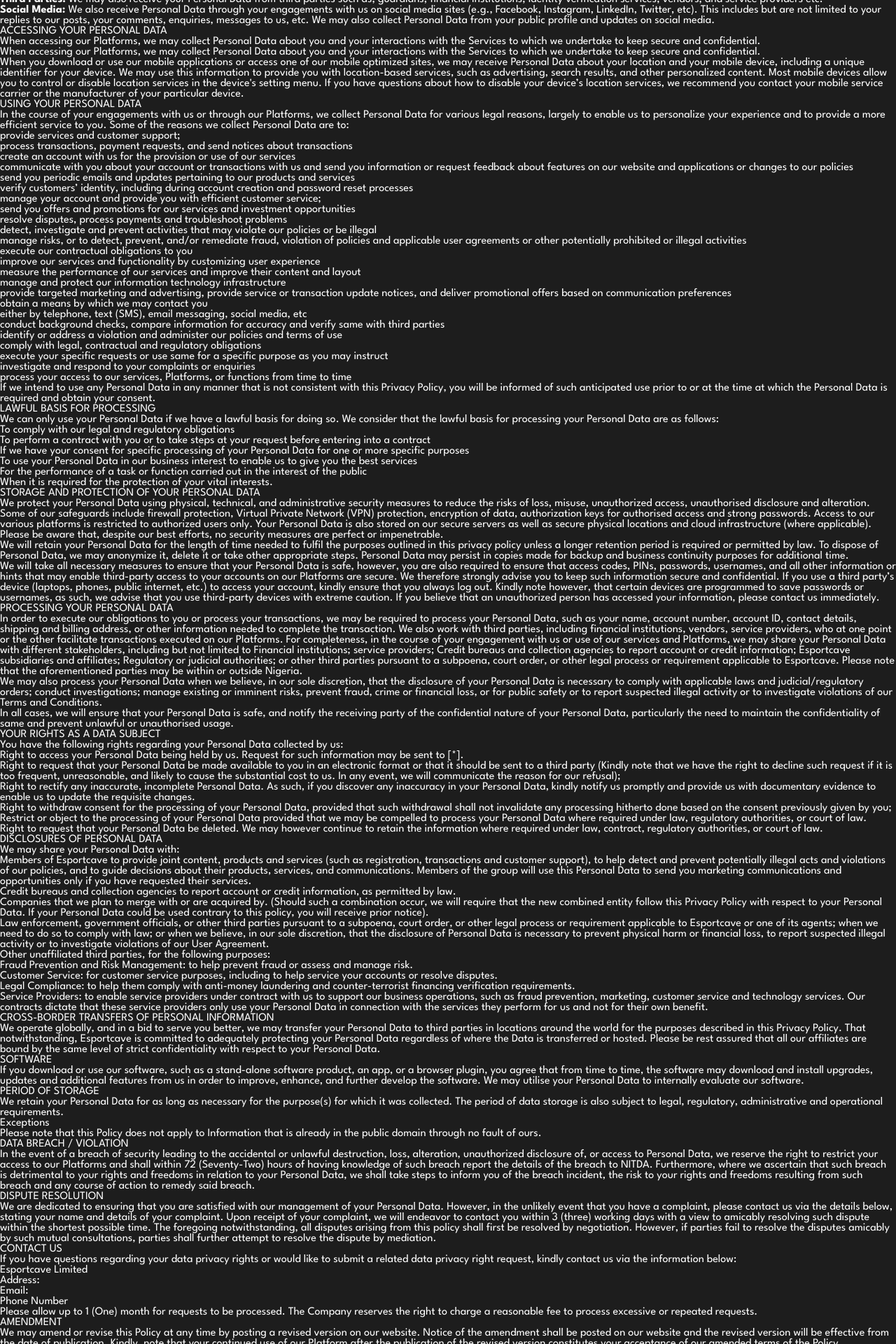
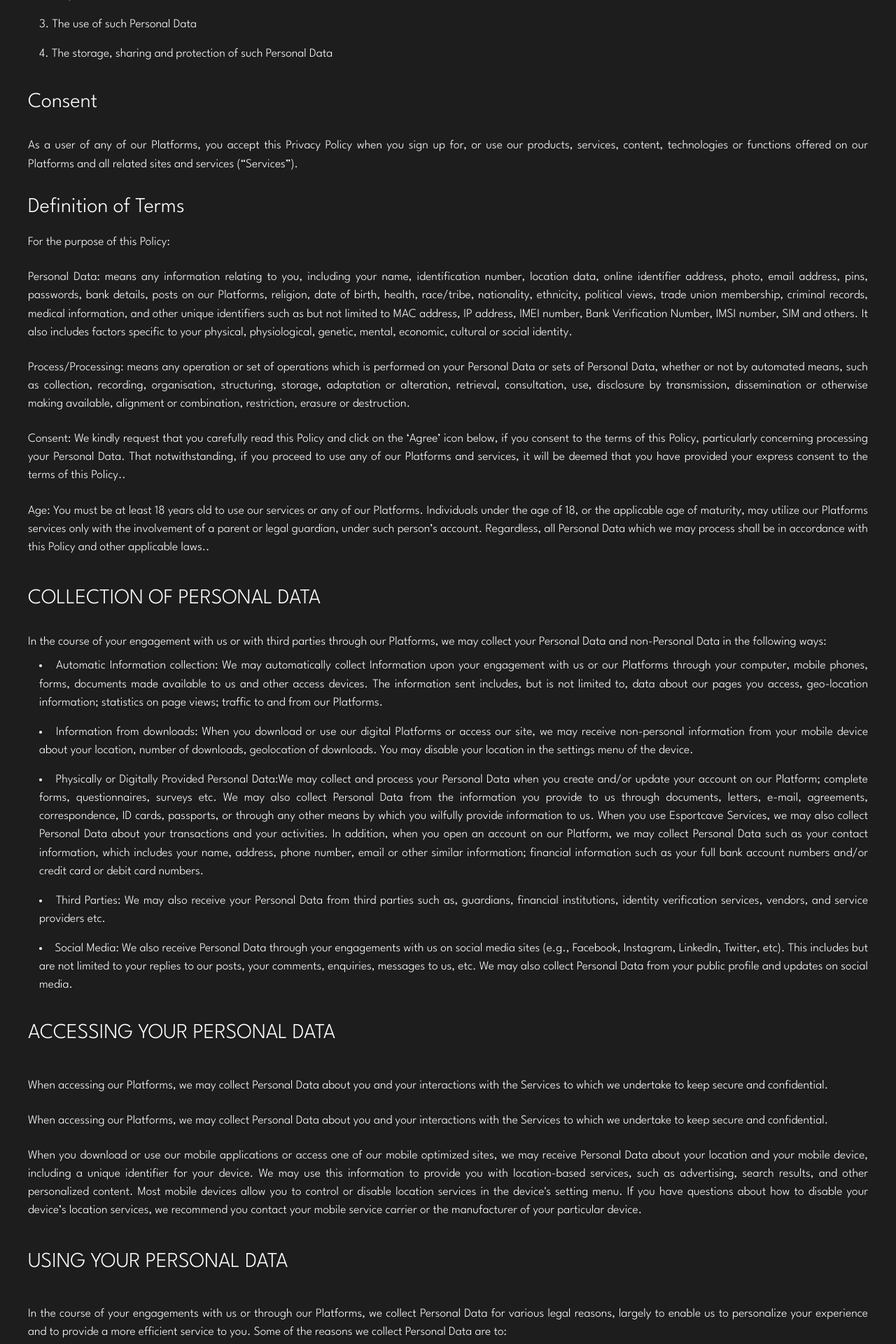
Before and after one commit to iyanushow/esportcave, a Next.js app: page /privacy-policy in a window 1280 px wide. Shown: the part 720-2640 px from the top of the page at 70% size. Built offline with nearby package versions, Linux system fonts and the light colour scheme.

Commit message:
terms of use

```diff
--- a/pages/_app.js
+++ b/pages/_app.jsx
@@ -15,6 +15,8 @@ function MyApp({ Component, pageProps }) {
       router.events.off("routeChangeComplete", handleRouteChange);
     };
   }, [router.events]);
+
+  const getLayout = Component.getLayout || (page => page);
 
   return (
     <>
@@ -37,9 +39,7 @@ function MyApp({ Component, pageProps }) {
           `,
         }}
       />
-      <Layout>
-        <Component {...pageProps} />
-      </Layout>
+      {getLayout(<Component {...pageProps} />)}
     </>
   );
 }
--- a/pages/privacy-policy.jsx
+++ b/pages/privacy-policy.jsx
@@ -1,10 +1,12 @@
 import React from "react";
+import Layout from "../src/Layout/Layout/Layout";
+import S from "../styles/pagestyles/policies.module.css";
 
 const Privacy = () => {
   return (
-    <main>
+    <div className={S.policies}>
       <h1>privacy policy</h1>
-      <section id="intro">
+      <section className="intro">
         <h2>Introduction</h2>
         <p>
           Esportcave Limited <i>(“Esportcave”, “we”, “us”, “our” “Company”)</i>,
@@ -23,41 +25,43 @@ const Privacy = () => {
           and process your Personal Data and describes your rights as a user of
           any of our services and Platforms.
         </p>
-        <p>
+        <div>
           This Policy applies to all our Platforms, and all related sites,
           applications, services and tools regardless of how they are accessed
           or used. In this Privacy Policy, “we”, “us” or “our” refers to
           Esportcave Limited and its successors, agents and assigns, while
           “you”, “your” refers to you and/or any person who subscribes for, uses
           or authorizes the use of the Service.
-        </p>
-        <p>
+        </div>
+        <div>
+          <div>
             Our Privacy Policy explains our user’s privacy rights regarding:
+          </div>
           <ol>
             <li>What Personal Data we collect</li>
             <li>Why we collect such Personal Data</li>
             <li>The use of such Personal Data</li>
             <li>The storage, sharing and protection of such Personal Data</li>
           </ol>
-        </p>
+        </div>
       </section>
 
-      <section id="consent">
+      <section className="consent">
         <h2>Consent</h2>
-        <p>
+        <div>
           As a user of any of our Platforms, you accept this Privacy Policy when
           you sign up for, or use our products, services, content, technologies
           or functions offered on our Platforms and all related sites and
           services (“Services”).
-        </p>
+        </div>
       </section>
 
-      <section id="terms">
+      <section className="terms">
         <h2>Definition of Terms</h2>
 
         <h3>For the purpose of this Policy:</h3>
         <div>
-          <p>
+          <div>
             <strong>Personal Data:</strong> means any information relating to
             you, including your name, identification number, location data,
             online identifier address, photo, email address, pins, passwords,
@@ -69,8 +73,8 @@ const Privacy = () => {
             others. It also includes factors specific to your physical,
             physiological, genetic, mental, economic, cultural or social
             identity.
-          </p>
-          <p>
+          </div>
+          <div>
             <strong>Process/Processing:</strong> means any operation or set of
             operations which is performed on your Personal Data or sets of
             Personal Data, whether or not by automated means, such as
@@ -78,16 +82,16 @@ const Privacy = () => {
             adaptation or alteration, retrieval, consultation, use, disclosure
             by transmission, dissemination or otherwise making available,
             alignment or combination, restriction, erasure or destruction.
-          </p>
-          <p>
+          </div>
+          <div>
             <strong>Consent:</strong> We kindly request that you carefully read
             this Policy and click on the ‘Agree’ icon below, if you consent to
             the terms of this Policy, particularly concerning processing your
             Personal Data. That notwithstanding, if you proceed to use any of
             our Platforms and services, it will be deemed that you have provided
             your express consent to the terms of this Policy..
-          </p>
-          <p>
+          </div>
+          <div>
             <strong>Age:</strong> You must be at least 18 years old to use our
             services or any of our Platforms. Individuals under the age of 18,
             or the applicable age of maturity, may utilize our Platforms
@@ -95,11 +99,11 @@ const Privacy = () => {
             under such person’s account. Regardless, all Personal Data which we
             may process shall be in accordance with this Policy and other
             applicable laws..
-          </p>
+          </div>
         </div>
       </section>
 
-      <section id="data-collection">
+      <section className={S.dataCollection}>
         <h2>COLLECTION OF PERSONAL DATA</h2>
         <div>
           In the course of your engagement with us or with third parties through
@@ -155,20 +159,20 @@ const Privacy = () => {
           </ul>
         </div>
       </section>
-      <section id="data-access">
+      <section className="data-access">
         <h2>ACCESSING YOUR PERSONAL DATA</h2>
         <div>
-          <p>
+          <div>
             When accessing our Platforms, we may collect Personal Data about you
             and your interactions with the Services to which we undertake to
             keep secure and confidential.
-          </p>
-          <p>
+          </div>
+          <div>
             When accessing our Platforms, we may collect Personal Data about you
             and your interactions with the Services to which we undertake to
             keep secure and confidential.
-          </p>
-          <p>
+          </div>
+          <div>
             When you download or use our mobile applications or access one of
             our mobile optimized sites, we may receive Personal Data about your
             location and your mobile device, including a unique identifier for
@@ -179,19 +183,19 @@ const Privacy = () => {
             you have questions about how to disable your device’s location
             services, we recommend you contact your mobile service carrier or
             the manufacturer of your particular device.
-          </p>
+          </div>
         </div>
       </section>
-      <section id="using-data">
+      <section className="using-data">
         <h2>USING YOUR PERSONAL DATA</h2>
         <div>
-          <p>
+          <div>
             In the course of your engagements with us or through our Platforms,
             we collect Personal Data for various legal reasons, largely to
             enable us to personalize your experience and to provide a more
             efficient service to you. Some of the reasons we collect Personal
             Data are to:
-          </p>
+          </div>
           <ul>
             <li>provide services and customer support;</li>{" "}
             <li>
@@ -228,6 +232,7 @@ const Privacy = () => {
               {" "}
               send you offers and promotions for our services and investment
               opportunities{" "}
+            </li>
             <li>
               {" "}
               resolve disputes, process payments and troubleshoot problems
@@ -250,8 +255,8 @@ const Privacy = () => {
               experience
             </li>{" "}
             <li>
-                measure the performance of our services and improve their
-                content and layout
+              measure the performance of our services and improve their content
+              and layout
             </li>{" "}
             <li>
               {" "}
@@ -263,8 +268,10 @@ const Privacy = () => {
               transaction update notices, and deliver promotional offers based
               on communication preferences
             </li>{" "}
-              <li> obtain a means by which we may contact you</li> either by
-              telephone, text (SMS), email messaging, social media, etc
+            <li>
+              {" "}
+              obtain a means by which we may contact you either by telephone,
+              text (SMS), email messaging, social media, etc
             </li>{" "}
             <li>
               {" "}
@@ -294,23 +301,23 @@ const Privacy = () => {
               time to time
             </li>
           </ul>
-          <p>
+          <div>
             If we intend to use any Personal Data in any manner that is not
             consistent with this Privacy Policy, you will be informed of such
             anticipated use prior to or at the time at which the Personal Data
             is required and obtain your consent.
-          </p>
+          </div>
         </div>
       </section>
 
-      <section id="laws">
+      <section className="laws">
         <h2>LAWFUL BASIS FOR PROCESSING</h2>
         <div>
-          <p>
+          <div>
             We can only use your Personal Data if we have a lawful basis for
             doing so. We consider that the lawful basis for processing your
             Personal Data are as follows:
-          </p>
+          </div>
           <ul>
             <li>To comply with our legal and regulatory obligations</li>
             <li>
@@ -336,10 +343,10 @@ const Privacy = () => {
         </div>
       </section>
 
-      <section id="storage">
+      <section className="storage">
         <h2>STORAGE AND PROTECTION OF YOUR PERSONAL DATA</h2>
         <div>
-          <p>
+          <div>
             We protect your Personal Data using physical, technical, and
             administrative security measures to reduce the risks of loss,
             misuse, unauthorized access, unauthorised disclosure and alteration.
@@ -351,16 +358,16 @@ const Privacy = () => {
             locations and cloud infrastructure (where applicable). Please be
             aware that, despite our best efforts, no security measures are
             perfect or impenetrable.
-          </p>
-          <p>
+          </div>
+          <div>
             We will retain your Personal Data for the length of time needed to
             fulfil the purposes outlined in this privacy policy unless a longer
             retention period is required or permitted by law. To dispose of
             Personal Data, we may anonymize it, delete it or take other
             appropriate steps. Personal Data may persist in copies made for
             backup and business continuity purposes for additional time.
-          </p>
-          <p>
+          </div>
+          <div>
             We will take all necessary measures to ensure that your Personal
             Data is safe, however, you are also required to ensure that access
             codes, PINs, passwords, usernames, and all other information or
@@ -373,13 +380,13 @@ const Privacy = () => {
             as such, we advise that you use third-party devices with extreme
             caution. If you believe that an unauthorized person has accessed
             your information, please contact us immediately.
-          </p>
+          </div>
         </div>
       </section>
-      <section id="processing">
+      <section className="processing">
         <h2>PROCESSING YOUR PERSONAL DATA</h2>
         <div>
-          <p>
+          <div>
             In order to execute our obligations to you or process your
             transactions, we may be required to process your Personal Data, such
             as your name, account number, account ID, contact details, shipping
@@ -396,8 +403,8 @@ const Privacy = () => {
             other third parties pursuant to a subpoena, court order, or other
             legal process or requirement applicable to Esportcave. Please note
             that the aforementioned parties may be within or outside Nigeria.
-          </p>
-          <p>
+          </div>
+          <div>
             We may also process your Personal Data when we believe, in our sole
             discretion, that the disclosure of your Personal Data is necessary
             to comply with applicable laws and judicial/regulatory orders;
@@ -405,22 +412,22 @@ const Privacy = () => {
             fraud, crime or financial loss, or for public safety or to report
             suspected illegal activity or to investigate violations of our Terms
             and Conditions.
-          </p>
-          <p>
+          </div>
+          <div>
             In all cases, we will ensure that your Personal Data is safe, and
             notify the receiving party of the confidential nature of your
             Personal Data, particularly the need to maintain the confidentiality
             of same and prevent unlawful or unauthorised usage.
-          </p>
+          </div>
         </div>
       </section>
-      <section id="right-subject">
+      <section className="right-subject">
         <h2>YOUR RIGHTS AS A DATA SUBJECT</h2>
         <div>
-          <p>
+          <div>
             You have the following rights regarding your Personal Data collected
             by us:
-          </p>
+          </div>
           <ul>
             <li>
               Right to access your Personal Data being held by us. Request for
@@ -460,10 +467,10 @@ const Privacy = () => {
         </div>
       </section>
 
-      <section id="disclosure">
+      <section className={S.disclosure}>
         <h2>DISCLOSURES OF PERSONAL DATA</h2>
         <div>
-          <p>We may share your Personal Data with:</p>
+          <div>We may share your Personal Data with:</div>
           <ol>
             <li>
               Members of Esportcave to provide joint content, products and
@@ -499,7 +506,9 @@ const Privacy = () => {
             </li>
           </ol>
 
-          <p>Other unaffiliated third parties, for the following purposes:</p>
+          <div>
+            Other unaffiliated third parties, for the following purposes:
+          </div>
 
           <ol>
             <li>
@@ -526,9 +535,9 @@ const Privacy = () => {
         </div>
       </section>
 
-      <section id="cross-border">
+      <section className="cross-border">
         <h2>CROSS-BORDER TRANSFERS OF PERSONAL INFORMATION</h2>
-        <p>
+        <div>
           We operate globally, and in a bid to serve you better, we may transfer
           your Personal Data to third parties in locations around the world for
           the purposes described in this Privacy Policy. That notwithstanding,
@@ -536,39 +545,39 @@ const Privacy = () => {
           regardless of where the Data is transferred or hosted. Please be rest
           assured that all our affiliates are bound by the same level of strict
           confidentiality with respect to your Personal Data.
-        </p>
+        </div>
       </section>
 
-      <section id="software">
+      <section className="software">
         <h2>SOFTWARE</h2>
-        <p>
+        <div>
           If you download or use our software, such as a stand-alone software
           product, an app, or a browser plugin, you agree that from time to
           time, the software may download and install upgrades, updates and
           additional features from us in order to improve, enhance, and further
           develop the software. We may utilise your Personal Data to internally
           evaluate our software.
-        </p>
+        </div>
       </section>
-      <section id="storage-period">
+      <section className="storage-period">
         <h2>PERIOD OF STORAGE</h2>
-        <p>
+        <div>
           We retain your Personal Data for as long as necessary for the
           purpose(s) for which it was collected. The period of data storage is
           also subject to legal, regulatory, administrative and operational
           requirements.
-        </p>
+        </div>
       </section>
-      <section id="exceptions">
+      <section className="exceptions">
         <h2>Exceptions</h2>
-        <p>
+        <div>
           Please note that this Policy does not apply to Information that is
           already in the public domain through no fault of ours.
-        </p>
+        </div>
       </section>
-      <section id="data-breach">
+      <section className="data-breach">
         <h2>DATA BREACH / VIOLATION</h2>
-        <p>
+        <div>
           In the event of a breach of security leading to the accidental or
           unlawful destruction, loss, alteration, unauthorized disclosure of, or
           access to Personal Data, we reserve the right to restrict your access
@@ -579,11 +588,11 @@ const Privacy = () => {
           take steps to inform you of the breach incident, the risk to your
           rights and freedoms resulting from such breach and any course of
           action to remedy said breach.
-        </p>
+        </div>
       </section>
-      <section id="resolution">
+      <section className="resolution">
         <h2>DISPUTE RESOLUTION</h2>
-        <p>
+        <div>
           We are dedicated to ensuring that you are satisfied with our
           management of your Personal Data. However, in the unlikely event that
           you have a complaint, please contact us via the details below, stating
@@ -595,43 +604,46 @@ const Privacy = () => {
           However, if parties fail to resolve the disputes amicably by such
           mutual consultations, parties shall further attempt to resolve the
           dispute by mediation.
-        </p>
+        </div>
       </section>
-      <section id="contact">
+      <section className="contact">
         <h2>CONTACT US</h2>
-        <p>
+        <div>
           If you have questions regarding your data privacy rights or would like
           to submit a related data privacy right request, kindly contact us via
           the information below:
-        </p>
+        </div>
+        <div>
+          <p>Esportcave Limited</p>
           <ul>
-          <li>Esportcave Limited</li>
             <li>Address: </li>
-
-          <li>
-            Email: <a></a>
-          </li>
+            <li>Email:</li>
             <li>Phone Number </li>
           </ul>
-        <p>
+        </div>
+        <div>
           Please allow up to 1 (One) month for requests to be processed. The
           Company reserves the right to charge a reasonable fee to process
           excessive or repeated requests.
-        </p>
+        </div>
       </section>
-      <section id="amendment">
+      <section className="amendment">
         <h2>AMENDMENT</h2>
-        <p>
+        <div>
           We may amend or revise this Policy at any time by posting a revised
           version on our website. Notice of the amendment shall be posted on our
           website and the revised version will be effective from the date of
           publication. Kindly, note that your continued use of our Platform
           after the publication of the revised version constitutes your
           acceptance of our amended terms of the Policy.
-        </p>
+        </div>
       </section>
-    </main>
+    </div>
   );
 };
 
+Privacy.getLayout = function getLayout(page) {
+  return <Layout header>{page}</Layout>;
+};
+
 export default Privacy;
--- a/src/Layout/Layout/Layout.js
+++ b/src/Layout/Layout/Layout.js
@@ -7,7 +7,7 @@ import styles from "./layout.module.css";
 import { useRouter } from "next/router";
 import Head from "next/head";
 
-const Layout = ({ children }) => {
+const Layout = ({ children, header, footer }) => {
   const router = useRouter();
 
   const [pageTitle, setPageTitle] = useState("");
@@ -26,9 +26,9 @@ const Layout = ({ children }) => {
         <title>eSportcave - Play, Earn, Socialize</title>
       </Head>
 
-      <Navbar />
+      {header && <Navbar />}
       <main className={styles.layout}>{children}</main>
-      <Footer />
+      {footer && <Footer />}
     </>
   );
 };
--- /dev/null
+++ b/styles/pagestyles/policies.module.css
@@ -0,0 +1,94 @@
+.policies {
+  padding: 32px 16px;
+  max-width: 1440px;
+  margin: 0 auto;
+  text-align: justify;
+}
+
+.policies h1 {
+  font-size: clamp(2rem, 1.5714rem + 2.1429vw, 3.5rem);
+  text-transform: uppercase;
+  text-align: center;
+  margin: 4px auto 24px;
+}
+
+.policies h2 {
+  font-size: clamp(1.25rem, 1.0357rem + 1.0714vw, 2rem);
+  margin: 10px auto;
+  text-align: left;
+  display: flex;
+}
+
+.policies section p,
+.policies section div,
+.policies p,
+.policies div {
+  padding: 8px 0;
+}
+
+.policies * {
+  font-size: clamp(0.875rem, 0.8036rem + 0.3571vw, 1.125rem);
+  line-height: 1.5;
+  font-weight: 300;
+}
+
+.policies ol {
+  list-style: auto;
+  list-style-position: inside;
+  padding-left: 16px;
+}
+
+.policies ul {
+  padding-left: 16px;
+  list-style: disc;
+  list-style-position: inside;
+}
+
+.policies ul ol,
+.policies ol ol {
+  list-style-type: lower-alpha;
+}
+
+.policies ul ol ol,
+.policies ul ul ol,
+.policies ol ol ol,
+.policies ol ul ol {
+  list-style-type: lower-roman;
+}
+
+.policies li::marker {
+  margin-right: 8px;
+}
+
+.policies ul li,
+.policies ol li {
+  padding: 5px 0;
+}
+
+.terms li > h3,
+.terms li > h4 {
+  display: inline;
+}
+
+@media (min-width: 768px) {
+  .policies {
+    padding: 40px;
+  }
+
+  .policies h1 {
+    margin: 12px auto 32px;
+  }
+  .policies h2 {
+    margin: 14px auto;
+  }
+
+  .policies section > p,
+  .policies section div {
+    padding: 12px 0;
+  }
+
+  .policies ul li,
+  .policies ol li {
+    padding: 8px 0;
+  }
+}
```
Also changed, not shown: pages/_document.jsx (renamed from pages/_document.js, +28 -6 lines), pages/index.jsx (+9 -1 lines), pages/terms-of-use.jsx (+15 -8 lines). Lines whose indentation alone changed are shown as unchanged.
